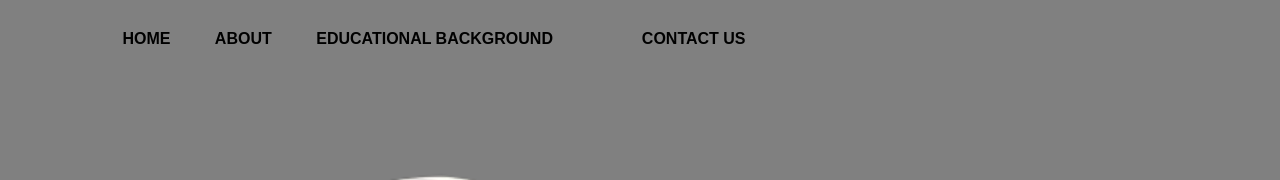
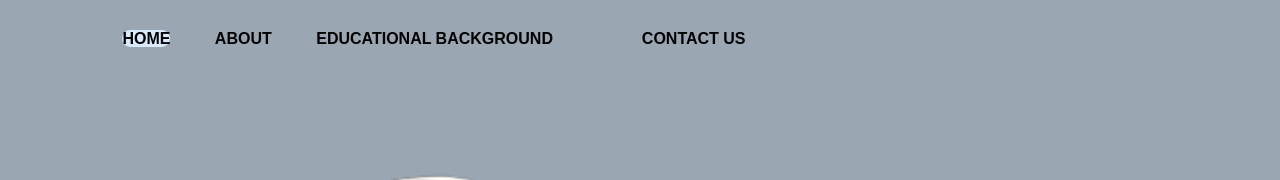
Before and after one commit to Kenzoid12/Updated-Version-Portfolio, a plain HTML site: page index.html in a window 1280 px wide. Shown: the top 180 px of the page. Drawn offline with Linux system fonts and the light colour scheme.

Commit message:
Update portfolio.css
admin pc info revised

```diff
--- a/css/portfolio.css
+++ b/css/portfolio.css
@@ -5,10 +5,10 @@
 }
 
 .hero {
-    position: relative;
+    position: absolute;
     width: 100%;
-    height: 100vh;
-    background: grey;
+    height: 100%;
+    background: #9AA6B2;
 }
 
 nav {
@@ -34,6 +34,14 @@ nav ul li a {
 
 nav ul li a:hover {
     color: red;
+}
+
+#act1 {
+    color: black;
+    text-align: center;
+    border-radius: 20px;
+    text-decoration: none;
+    background-color: #D9EAFD;
 }
 
 .info {
```
